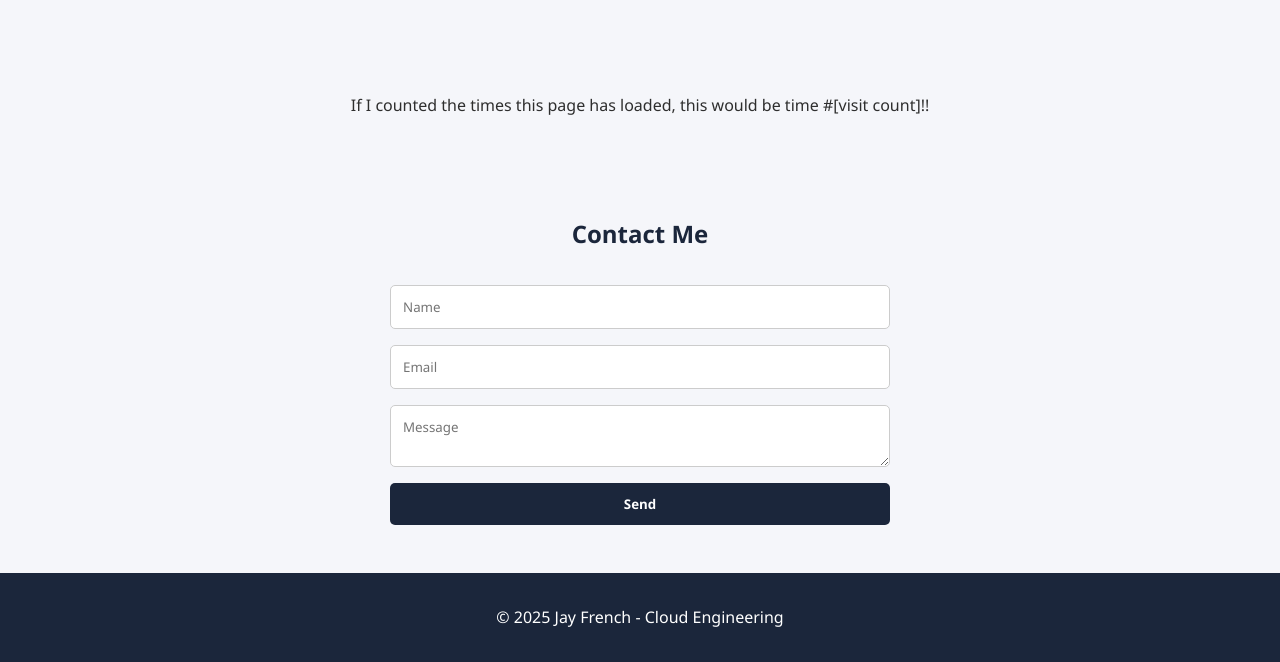
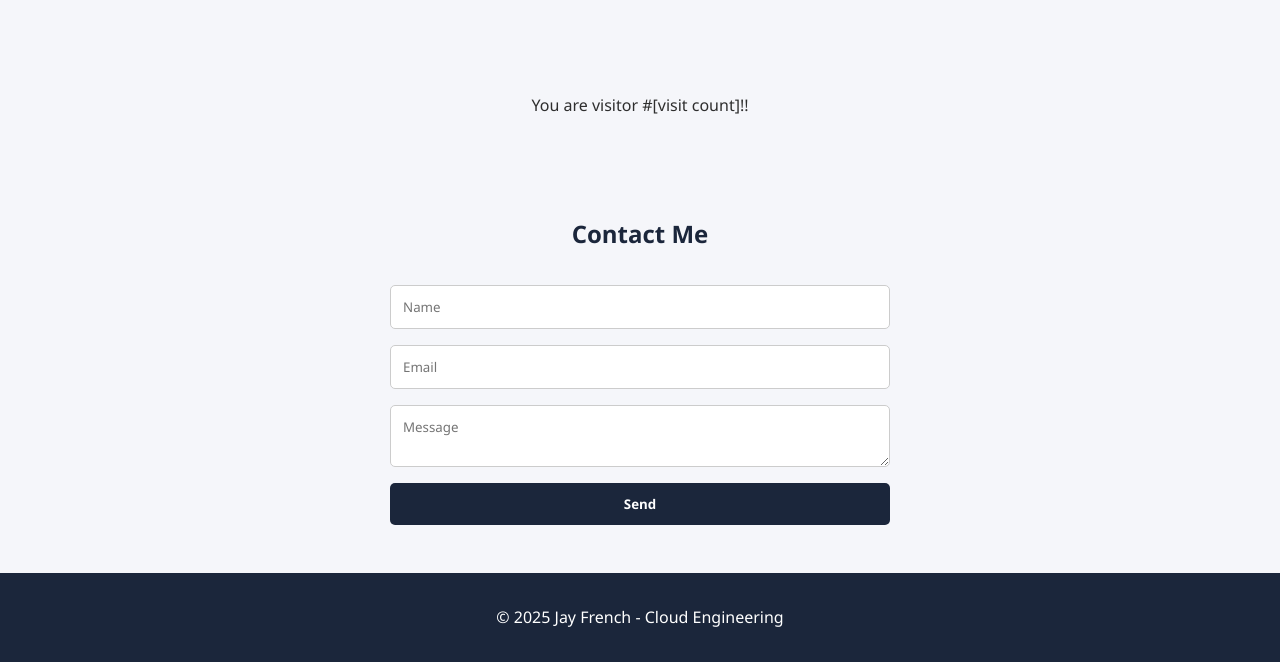
Before and after one commit to jayshun2/jayshun_aws_portfolio, a plain HTML site: page cloud-resume-challenge/Webiste Files/index.html in a window 1280 px wide. Shown: the part 996-1658 px from the top of the page. Drawn offline with Linux system fonts and the light colour scheme.

Commit message:
Update index.html

```diff
--- a/cloud-resume-challenge/Webiste Files/index.html
+++ b/cloud-resume-challenge/Webiste Files/index.html
@@ -130,7 +130,7 @@
   </section>
 
   <section class="visitorcount">
-    <p class="count">If I counted the times this page has loaded, this would be time #[visit count]!!</p>
+    <p class="count">You are visitor #[visit count]!!</p>
   </section>
 
   <!-- <section id="about">
```
